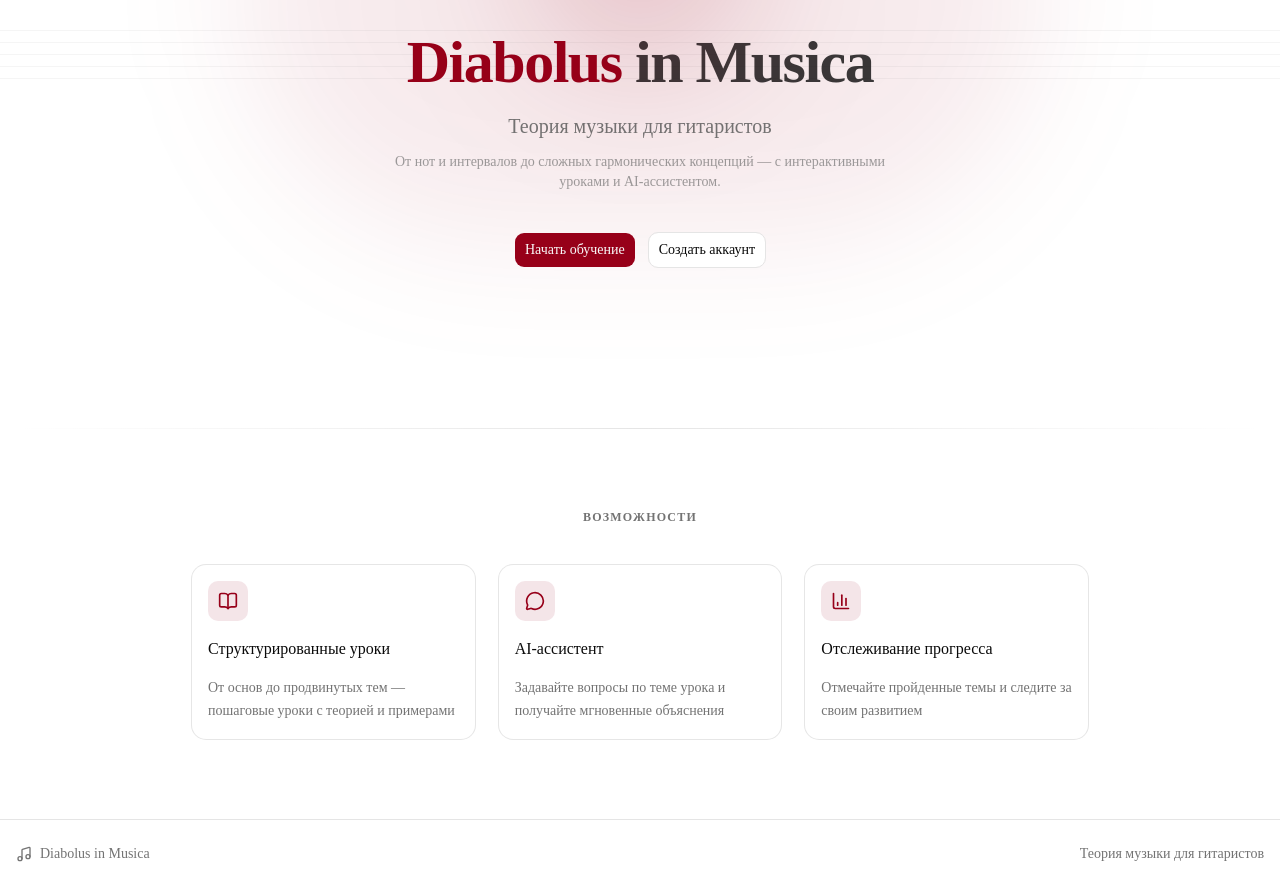
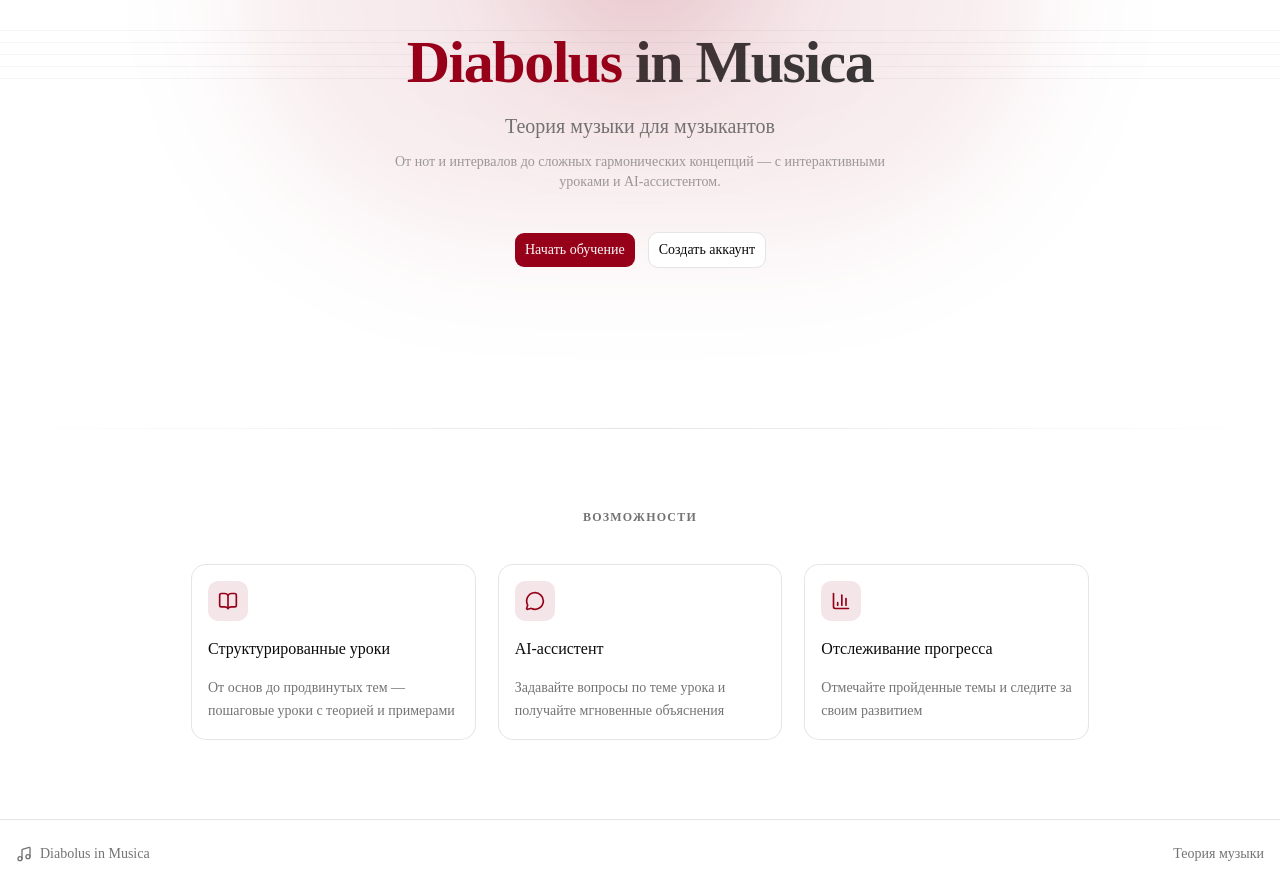
Before and after one commit to maximprokopchuk/diabolus-in-musica, a Next.js app: page / in a window 1280 px wide. Shown: the part 315-1203 px from the top of the page. Built offline with nearby package versions, Linux system fonts and the light colour scheme; no server answers.

Commit message:
cleanup: remove guitarist references, clean README, remove unused blob dep
Co-Authored-By: Claude Sonnet 4.6 <noreply@anthropic.com>

```diff
--- a/package.json
+++ b/package.json
@@ -26,7 +26,6 @@
     "@dnd-kit/utilities": "^3.2.2",
     "@prisma/client": "^6.19.2",
     "@tailwindcss/typography": "^0.5.19",
-    "@vercel/blob": "^2.3.1",
     "bcryptjs": "^3.0.3",
     "canvas-confetti": "^1.9.4",
     "class-variance-authority": "^0.7.1",
--- a/src/app/page.tsx
+++ b/src/app/page.tsx
@@ -67,7 +67,7 @@ export default async function HomePage() {
 
           {/* Tagline */}
           <p className="text-lg md:text-xl text-muted-foreground max-w-xl mx-auto mb-3">
-            Теория музыки для гитаристов
+            Теория музыки для музыкантов
           </p>
           <p className="text-sm text-muted-foreground/70 max-w-lg mx-auto mb-10">
             От нот и интервалов до сложных гармонических концепций —
--- a/src/components/layout/footer.tsx
+++ b/src/components/layout/footer.tsx
@@ -8,7 +8,7 @@ export function Footer() {
           <Music className="h-4 w-4" />
           <span>Diabolus in Musica</span>
         </div>
-        <p>Теория музыки для гитаристов</p>
+        <p>Теория музыки</p>
       </div>
     </footer>
   );
```
Also changed, not shown: 2 other files (tests, documents, lock files or other folders).
